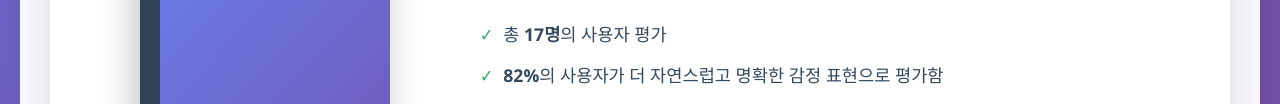
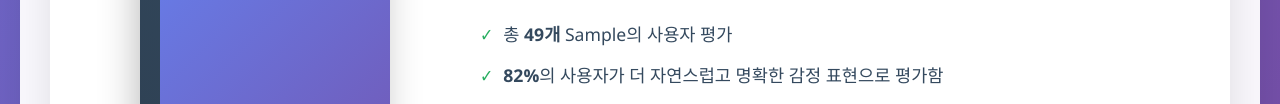
Before and after one commit to SeoBuAs/SeoBuAs-ZeroShotVoiceCloning_for_CLCD_web, a plain HTML site: page index.html in a window 1280 px wide. Shown: the part 1818-1922 px from the top of the page. Drawn offline with nearby package versions, Linux system fonts and the light colour scheme.

Commit message:
Update index.html

```diff
--- a/index.html
+++ b/index.html
@@ -423,7 +423,7 @@
                 <div class="mobile-info">
                     <h3>자세한 결과 모바일에서 우수성 감증 결과</h3>
                     <ul>
-                        <li>총 <strong>17명</strong>의 사용자 평가</li>
+                        <li>총 <strong>49개</strong> Sample의 사용자 평가</li>
                         <li><strong>82%</strong>의 사용자가 더 자연스럽고 명확한 감정 표현으로 평가함</li>
                     </ul>
                     <div class="deployment-date">2025.05.28 22:07 기준</div>
```
